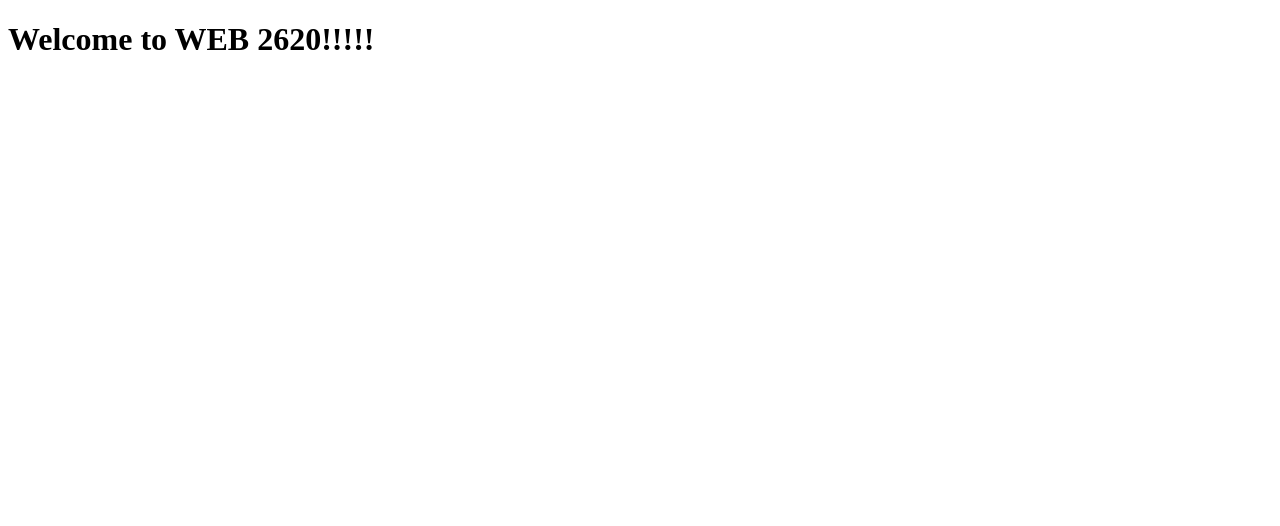
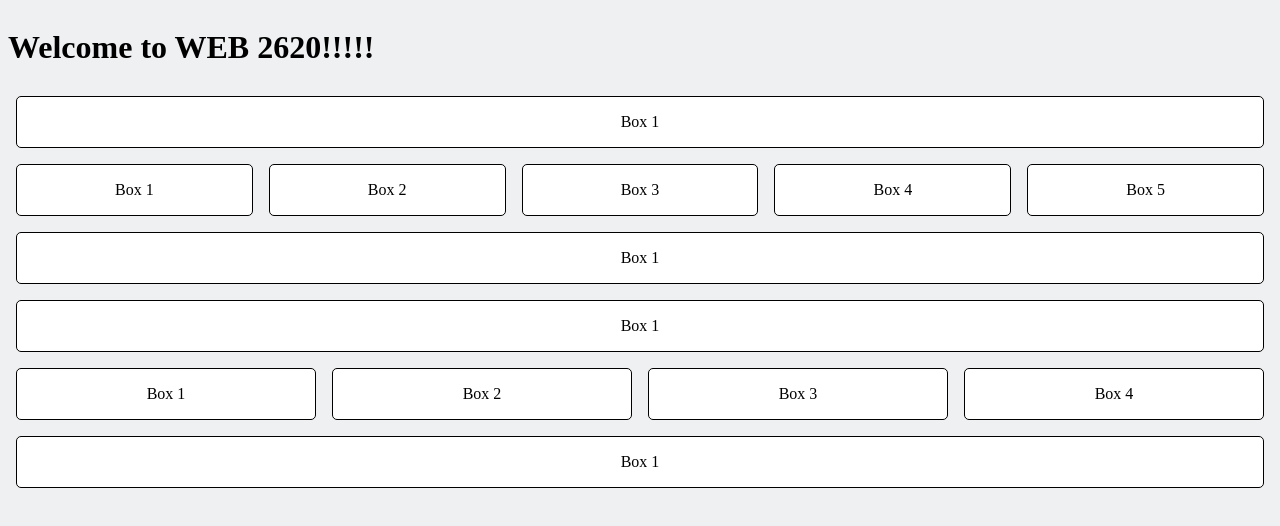
Before and after one commit to WSU-SoC-WEB2620-CU/web2620-assignment-2-MelissaOneil, a website built with Vite: page src/index.html in a window 1280 px wide. Built offline with nearby package versions, Linux system fonts and the light colour scheme.

Commit message:
worked on assignment

```diff
--- a/src/index.html
+++ b/src/index.html
@@ -3,7 +3,7 @@
 
 <head>
   <meta charset="utf-8">
-  <title>Project Starter</title>
+  <title>Web 2620 Assignment 2</title>
   <meta name="viewport" content="width=device-width, initial-scale=1">
   <link rel="stylesheet" href="./stylesheets/main.scss">
 </head>
@@ -11,6 +11,42 @@
 <body>
   <!--  Your HTML goes here-->
   <h1>Welcome to WEB 2620!!!!!</h1>
+  <div class="header">
+    <div class="box">Box 1</div>
+  </div>
+  <div class="five-boxes">
+    <div class="box">Box 1</div>
+    <div class="box">Box 2</div>
+    <div class="box">Box 3</div>
+    <div class="box">Box 4</div>
+    <div class="box">Box 5</div>
+  </div>
+  <div class="large-box">
+    <div class="box">Box 1</div>
+  </div>
+  <div class="medium-box">
+    <div class="box">Box 1</div>
+  </div>
+  <div class="four-boxes">
+    <div class="box">Box 1</div>
+    <div class="box">Box 2</div>
+    <div class="box">Box 3</div>
+    <div class="box">Box 4</div>
+  </div>
+  <div class="footer">
+    <div class="box">Box 1</div>
+  </div>
+
+
+
+
+
+
+
+
+
+
+
 <script type="module" src="./javascripts/main.js"></script>
 </body>
 </html>
--- a/src/stylesheets/main.scss
+++ b/src/stylesheets/main.scss
@@ -1 +1,48 @@
 // Your styles go here
+html {
+    box-sizing: border-box;
+}
+*, *:before, *:after{
+    box-sizing: inherit;
+}
+body {
+    display: flex;
+    background-color: #eff0f2;
+    flex-direction: column;
+    height: 100vh;
+}
+.five-boxes, .four-boxes {
+    display: flex;
+    flex-wrap: nowrap;
+}
+.box {
+    flex: 1 1 20%;
+    margin: .5rem;
+    padding: 1rem;
+    background-color: #fff;
+    border: 1px solid #000;
+    border-radius: 5px;
+    text-align: center;
+}
+
+
+/* Medium screens */
+@media all and (min-width: 800px) {
+
+}
+
+
+/* Small screens */
+@media all and (max-width: 500px) {
+    .five-boxes {
+        flex-direction: column;
+    }
+    .four-boxes {
+        flex-direction: column;
+        align-items: flex-start;
+    }
+    .box {
+        margin: .2rem 0;
+    }
+
+}
```
